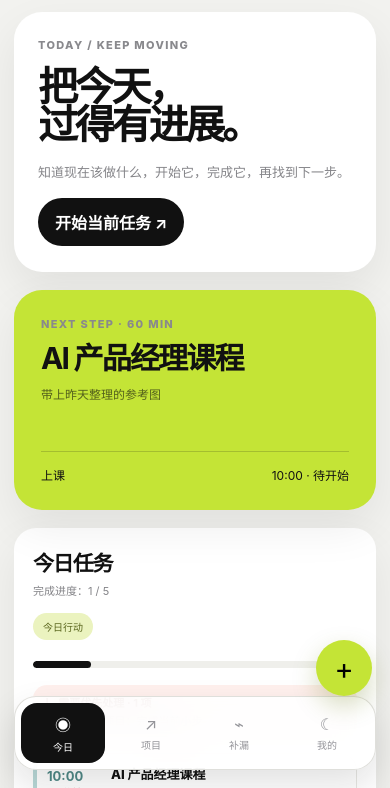
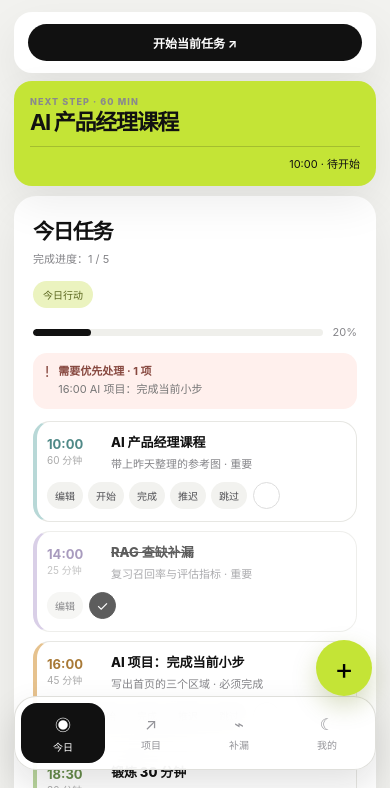
Before and after one commit to 55man-star/daymark-personal-assistant, a plain HTML site: page index.html in a window 390 px wide. Shown: the part 56-844 px from the top of the page. Drawn offline with Linux system fonts and the light colour scheme.

Commit message:
Add files via upload

```diff
--- a/index.html
+++ b/index.html
@@ -22,6 +22,23 @@
   .task{grid-template-columns:54px minmax(0,1fr);padding:12px 10px}
   .task-actions{justify-content:flex-start}
   .task-actions button{padding:6px 8px}
+}
+</style>
+<style>
+/* 手机端顶部只保留：开始按钮、当前任务内容、时间 */
+@media(max-width:760px){
+  .hero{gap:8px;margin-bottom:10px}
+  .hero-copy{min-height:0;height:auto;padding:12px 14px;border-radius:18px}
+  .hero-copy .eyebrow,.hero-copy h1,.hero-foot p{display:none}
+  .hero-foot{display:block}
+  .hero-foot .primary{display:block;width:100%;padding:10px 14px;text-align:center;font-size:12px}
+  .focus-card{min-height:0;padding:15px 16px;border-radius:18px;gap:8px}
+  .focus-card .eyebrow{font-size:9px;margin:0}
+  .focus-card h2{font-size:22px;margin:3px 0;line-height:1.15}
+  .focus-card p{display:none}
+  .focus-meta{padding-top:8px;font-size:11px}
+  .focus-meta span:first-child{display:none}
+  .focus-meta span:last-child{margin-left:auto}
 }
 </style>
 <style>
--- a/sw.js
+++ b/sw.js
@@ -1,4 +1,4 @@
-const CACHE_NAME = 'daymark-shell-v1';
+const CACHE_NAME = 'daymark-shell-v3';
 const APP_SHELL = ['./', './index.html', './manifest.json', './icon.svg'];
 
 self.addEventListener('install', event => {
```
